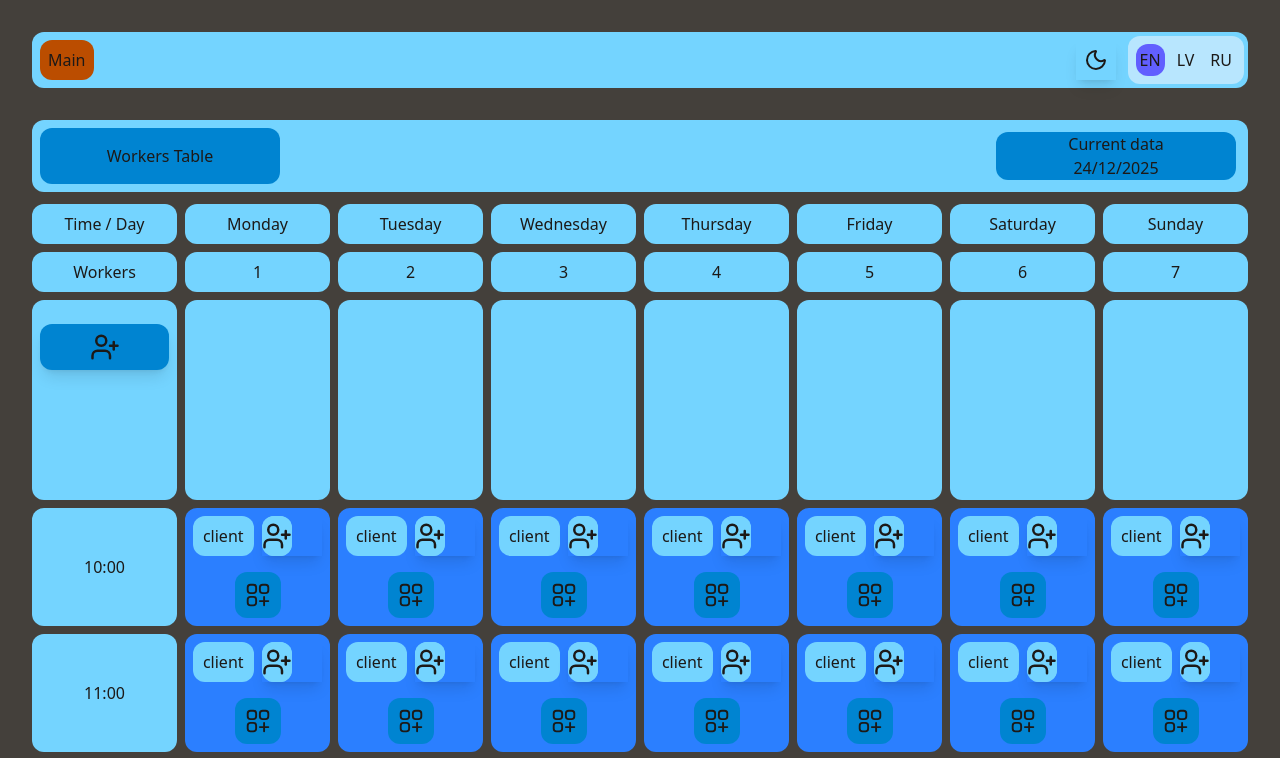
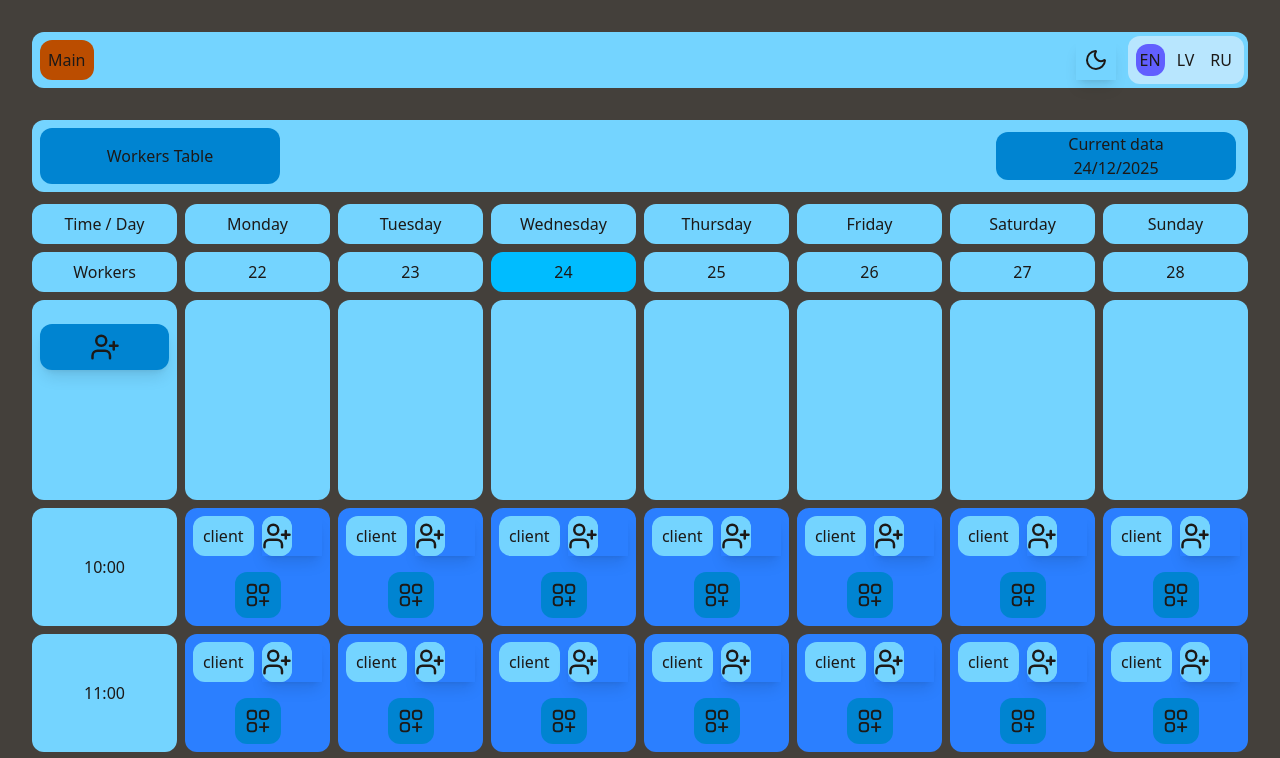
Before and after one commit to LilithStd/work_schedule, a Next.js app: page /schedule in a window 1280 px wide. Shown: the top 758 px of the page. Built offline with nearby package versions, Linux system fonts and the light colour scheme.

Commit message:
Added a list of numbers of days of the month in the current week and highlighting of the current day

```diff
--- a/src/components/tableCell.tsx
+++ b/src/components/tableCell.tsx
@@ -1,5 +1,5 @@
 'use client'
-import React, { useMemo } from "react";
+import React, { useMemo, useState } from "react";
 import { useRegistationStore } from "@/store/registrationStore";
 import { THEME_COLORS, timer, weekTranslated } from "@/consts/template";
 import Cell from "./cell";
@@ -9,15 +9,31 @@ import CurrentData from "./currentData";
 import { indents, shadow } from "@/consts/globalStyles";
 import AddCellIcon from '../../public/icons/SquaresPlus.svg'
 import DateDaysWeek from "./dateDaysWeek";
+import dayjs from 'dayjs'
+import isoWeek from 'dayjs/plugin/isoWeek'
+
+dayjs.extend(isoWeek)
 
 
 export default function TableCell() {
+    //state
+    const [currentWeekDate, setCurrentWeekDate] = useState(dayjs())
+    //
     //store
     const registrationData = useRegistationStore(
         (state) => state.registartionData
     );
 
     const newWeek = new Array(7).fill(1);
+    const getWeekDays = (date: dayjs.Dayjs) => {
+        const start = date.startOf('isoWeek') // понедельник
+
+        return Array.from({ length: 7 }).map((_, i) =>
+            start.add(i, 'day')
+        )
+    }
+    const weekDays = getWeekDays(currentWeekDate)
+
     const addRegistrationData = useRegistationStore((state) => state.createRegistrationDataCell)
     const currentLanguageApp = useGlobalStore((state) => state.currentLanguageApp)
     const currentThemeApp = useGlobalStore((state) => state.currentThemeApp)
@@ -96,12 +112,16 @@ export default function TableCell() {
 
                 <>
                     <p className={`rounded-xl min-h-10 justify-center flex items-center ${indents.container.margin} text-center ${THEME_COLORS[currentThemeApp].container.main}`}>Workers</p>
-                    {newWeek.map((_, index) => (
+                    {weekDays.map((day) => (
 
                         <div
-                            key={index}
-                            className={`rounded-xl min-h-10 justify-center flex items-center ${indents.container.margin} text-center ${THEME_COLORS[currentThemeApp].container.main}`} >
-                            {index + 1}
+                            key={day.format('YYYY-MM-DD')}
+                            className={`
+                                rounded-xl min-h-10 justify-center flex items-center ${indents.container.margin} text-center
+
+                                ${day.isSame(dayjs(), 'day') ? `${THEME_COLORS[currentThemeApp].accentColor}` : `${THEME_COLORS[currentThemeApp].container.main}`}
+                            `} >
+                            {day.format('DD')}
                         </div>
 
 
```
